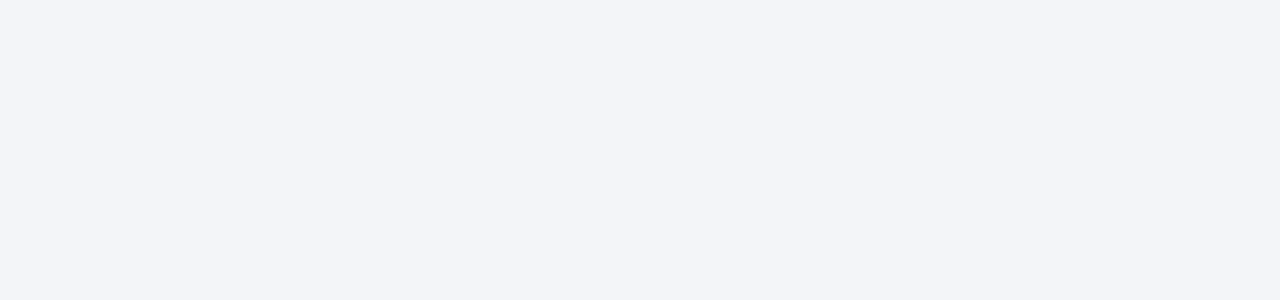
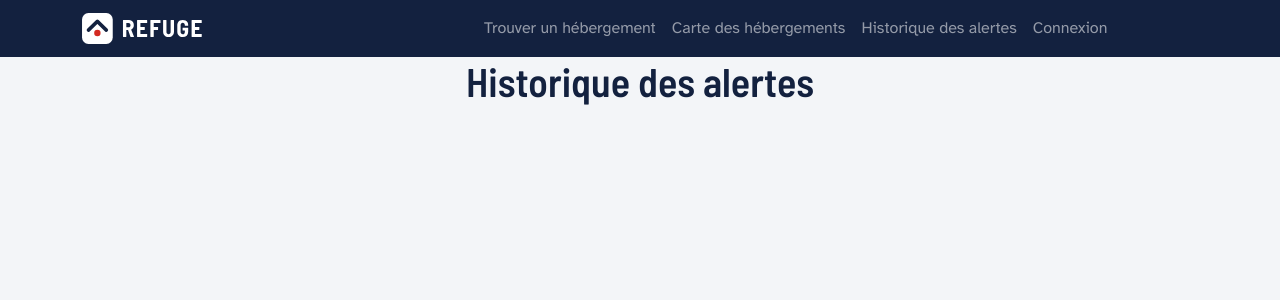
Before and after one commit to Mael0209/site-sae, a React (Vite) app: page /alertes in a window 1280 px wide. Before the commit this address had no page. Shown: the top 300 px of the page. Built offline with nearby package versions, Linux system fonts and the light colour scheme.

Commit message:
Ajout de la page Alertes.tsx

```diff
--- a/src/App.tsx
+++ b/src/App.tsx
@@ -5,7 +5,8 @@ import "bootstrap/dist/css/bootstrap.min.css";
 import "./css/refuge.css";
 import "./css/App.css";
 import Carte from "./pages/Carte.tsx";
-import TrouverLogement from "./pages/TrouverLogement.tsx";
+import TrouverHebergement from "./pages/TrouverHebergement.tsx";
+import Alertes from "./pages/Alertes.tsx";
 
 export default function App() {
     return (
@@ -13,7 +14,8 @@ export default function App() {
             <Route path={"/"} element={<Layout/>}>
                 <Route index element={<Home/>}/>
                 <Route path={"/carte"} element={<Carte/>}/>
-                <Route path={"/trouver-logement"} element={<TrouverLogement/>}/>
+                <Route path={"/trouver-logement"} element={<TrouverHebergement/>}/>
+                <Route path={"/alertes"} element={<Alertes/>}/>
             </Route>
         </Routes>
     );
--- a/src/components/Navbar.tsx
+++ b/src/components/Navbar.tsx
@@ -20,7 +20,7 @@ export default function NavBar() {
                     <Nav className="me-auto">
                         <Nav.Link as={Link} to="/trouver-logement">Trouver un hébergement</Nav.Link>
                         <Nav.Link as={Link} to="/carte">Carte des hébergements</Nav.Link>
-                        <Nav.Link as={Link} to="/">Historique des alertes</Nav.Link>
+                        <Nav.Link as={Link} to="/alertes">Historique des alertes</Nav.Link>
                         <Nav.Link as={Link} to="/">Connexion</Nav.Link>
                     </Nav>
                 </Navbar.Collapse>
--- /dev/null
+++ b/src/pages/Alertes.tsx
@@ -0,0 +1,3 @@
+export default function Alertes(){
+    return <h1 className={"text-center"}>Historique des alertes</h1>
+}
--- /dev/null
+++ b/src/pages/TrouverHebergement.tsx
@@ -0,0 +1,3 @@
+export default function TrouverHebergement(){
+    return <h1 className={"text-center"}>Trouver un hébergement</h1>
+}
--- a/src/pages/TrouverLogement.tsx
+++ /dev/null
@@ -1,3 +0,0 @@
-export default function TrouverLogement(){
-    return <h1 className={"text-center"}>Trouver un logement</h1>
-}
```
